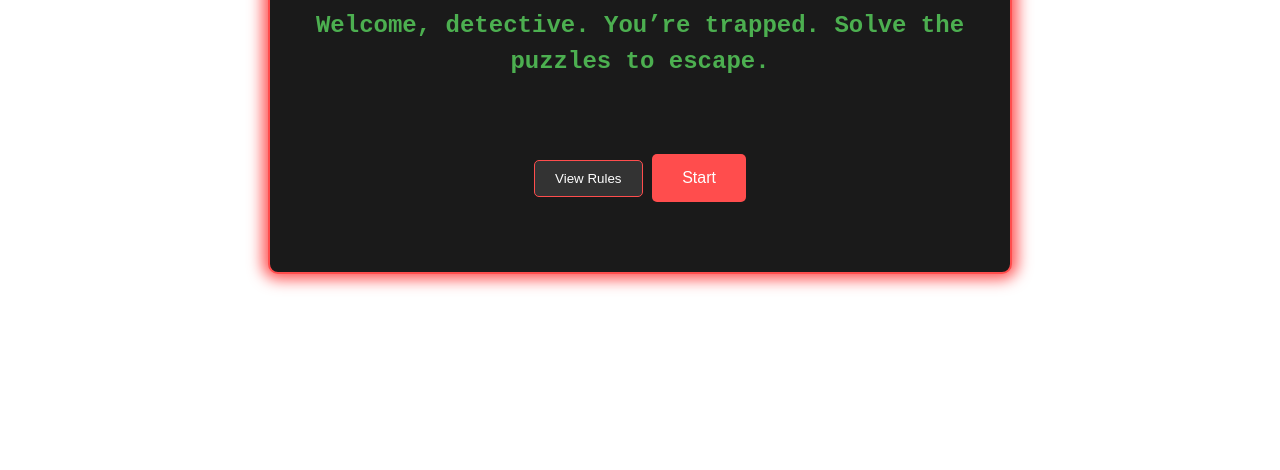
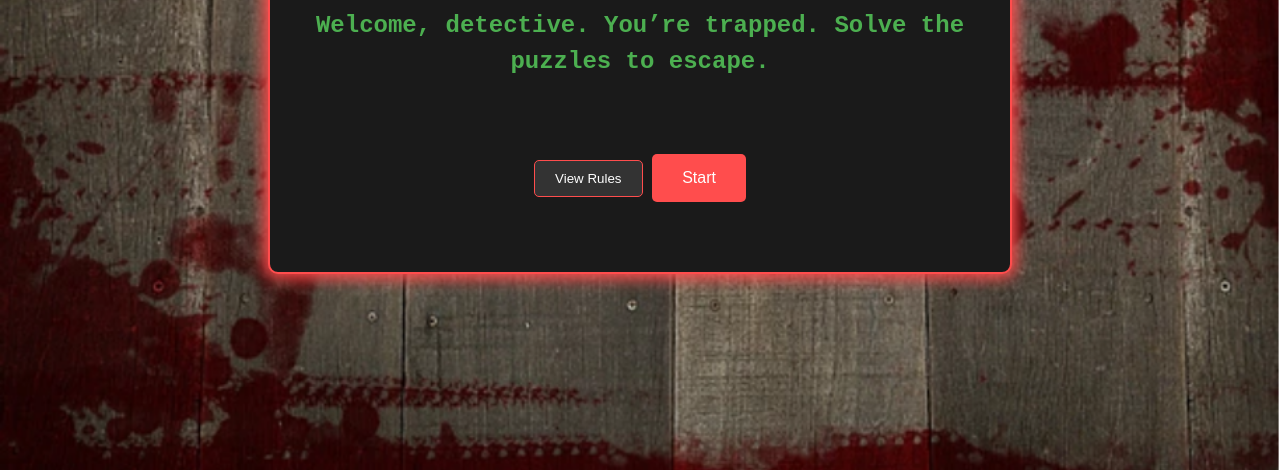
Before and after one commit to AlcesOzdst/arbitrary_Ideas, a plain HTML site: page index.html in a window 1280 px wide. Shown: the part 330-800 px from the top of the page. Drawn offline with Linux system fonts and the light colour scheme; the site is published under a folder, as on GitHub Pages, so addresses that start at the root find nothing.

Commit message:
Update style.css

```diff
--- a/style.css
+++ b/style.css
@@ -1,7 +1,7 @@
 /* General Styles */
 body {
     font-family: 'Courier New', Courier, monospace;
-    background: url('/images/game-background.png') no-repeat center center fixed; /* Use your uploaded image */
+    background: url('images/game-background.png') no-repeat center center fixed; /* Use your uploaded image */
     background-size: cover; /* Ensure the background covers the screen */
     color: #e0e0e0; /* Light text for readability */
     display: flex;
```
